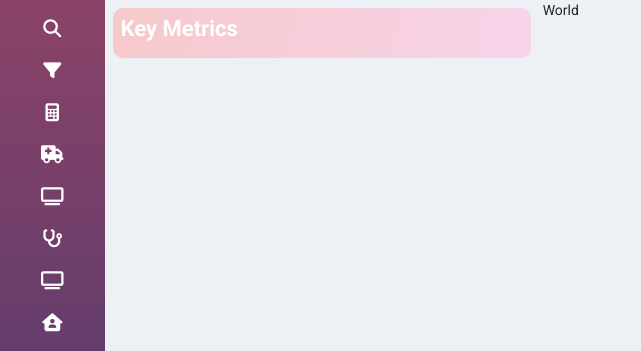
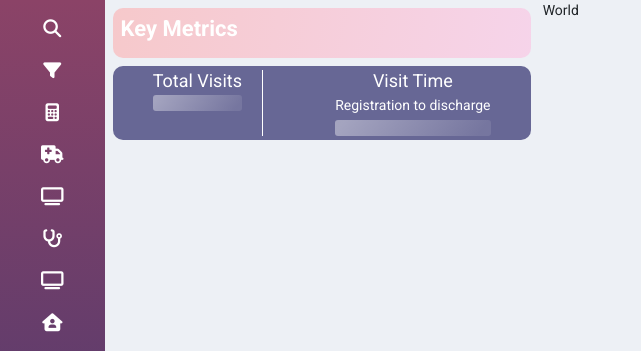
Before and after one commit to Anuja-Aliveli/Sopeonow, a Django app: template Reporting/templates/index.html in a window 1280 px wide. Shown: the part 56-407 px from the top of the page, without its empty margins (0-641 px from the left). Run offline with Django 5.2, Linux system fonts and the light colour scheme; the template is opened without the code that fills it, so the values that code supplies are empty.

Commit message:
Total visits section implemented

```diff
--- a/Reporting/templates/index.html
+++ b/Reporting/templates/index.html
@@ -82,6 +82,19 @@
             <h3>Key Metrics</h3>
           </div>
           <div id="keyMetricsData"></div>
+          <div
+            class="d-flex flex-row justify-content-around mt-2 count-container p-1"
+          >
+            <div class="text-center right-border">
+              <h5 class="mb-1">Total Visits</h5>
+              <div id="totalVisits" class="count-data"></div>
+            </div>
+            <div class="text-center">
+              <h5 class="mb-1">Visit Time</h5>
+              <p class="mb-1">Registration to discharge</p>
+              <div id="registrationTime" class="count-data"></div>
+            </div>
+          </div>
         </div>
         <div class="col-6">
           <p>World</p>
--- a/Reporting/utils.py
+++ b/Reporting/utils.py
@@ -55,8 +55,8 @@ def getKeyMetrics(data):
   {
     'caption': 'UCC Discharge to IP Bed Allotment',
     'name': 'IP Transfers',
-     'time': seconds_to_hhmm(data['cons_done']['time']),
-    'count': data['cons_done']['count'],
+     'time': seconds_to_hhmm(data['ip_transfers']['completed']['time']),
+    'count': data['ip_transfers']['completed']['count'],
     'time_color': 'green-color-2'
   },
 ]
--- a/Reporting/views.py
+++ b/Reporting/views.py
@@ -3,6 +3,7 @@ import json
 import os
 from django.conf import settings
 
+from Reporting.templatetags.time_tags import seconds_to_hhmm
 from Reporting.utils import getKeyMetrics
 
 def renderHtml(request):
@@ -10,5 +11,9 @@ def renderHtml(request):
 
     with open(json_file_path, 'r') as json_file:
         management_data = json.load(json_file)
+        management_data['visits'] = {
+            'count' : management_data['key_metrics']['total']['count'],
+            'time' : seconds_to_hhmm(management_data['key_metrics']['registration']['time'])
+        }
         management_data['key_metrics'] = getKeyMetrics(management_data['key_metrics'])
     return render(request, 'index.html', {'management_data': management_data})
--- a/static/script.js
+++ b/static/script.js
@@ -71,3 +71,10 @@ managementData.key_metrics.forEach((item) => {
 
   keyMetricsEle.appendChild(outerDiv);
 });
+
+// Total Visits
+const totalCount = document.getElementById('totalVisits');
+const registrationTime = document.getElementById('registrationTime');
+
+totalCount.textContent = managementData.visits.count;
+registrationTime.textContent = managementData.visits.time;
--- a/static/style.css
+++ b/static/style.css
@@ -114,7 +114,8 @@ nav {
     margin-top: 15px;
 }
 
-.sidebar-icon:last-child {
+.sidebar-icon:last-child,
+.count-data {
     background: var(--bg-selected-icon);
     padding: 8px;
     border-radius: 3px;
@@ -160,3 +161,14 @@ nav {
     color: #FFFFFF;
     border-radius: 10px;
 }
+
+.count-container {
+    background: var(--bg-color-indigo);
+    border-radius: 10px;
+    color: #FFFFFF;
+}
+
+.right-border {
+    border-right: 1px solid #FFFFFF;
+    padding-right: 20px;
+}
```
